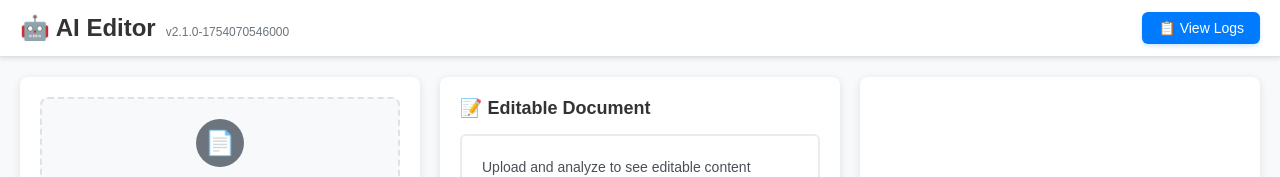
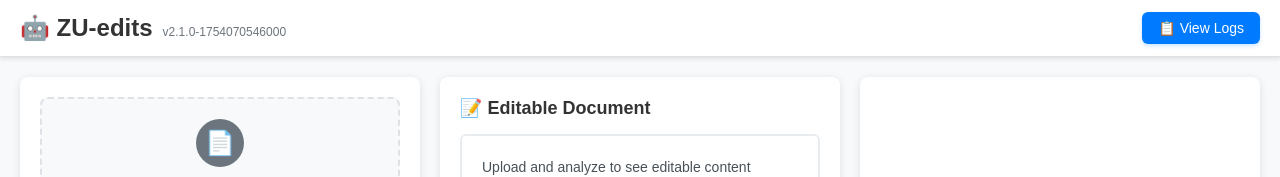
Before and after one commit to varanasi48/ai-editor, a React (Create React App) app in the folder frontend/: page / in a window 1280 px wide. Shown: the top 177 px of the page. Built offline with nearby package versions, Linux system fonts and the light colour scheme; no server answers; the HTML template or start-up script is replaced by a standard one.

Commit message:
Change app title to ZU-edits

```diff
--- a/frontend/public/index.html
+++ b/frontend/public/index.html
@@ -30,7 +30,7 @@
       work correctly both with client-side routing and a non-root public URL.
       Learn how to configure a non-root public URL by running `npm run build`.
     -->
-    <title>AI Legal Document Editor</title>
+    <title>ZU-edits</title>
   </head>
   <body>
     <noscript>You need to enable JavaScript to run this app.</noscript>
--- a/frontend/src/App.js
+++ b/frontend/src/App.js
@@ -251,7 +251,7 @@ function App() {
           fontWeight: 'bold',
           color: '#333'
         }}>
-          🤖 AI Editor
+          🤖 ZU-edits
           <span style={{
             fontSize: '12px',
             color: '#6c757d',
```
